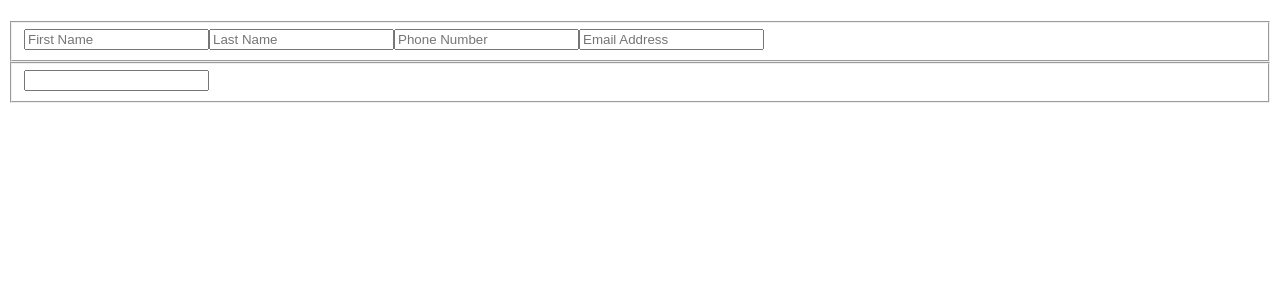
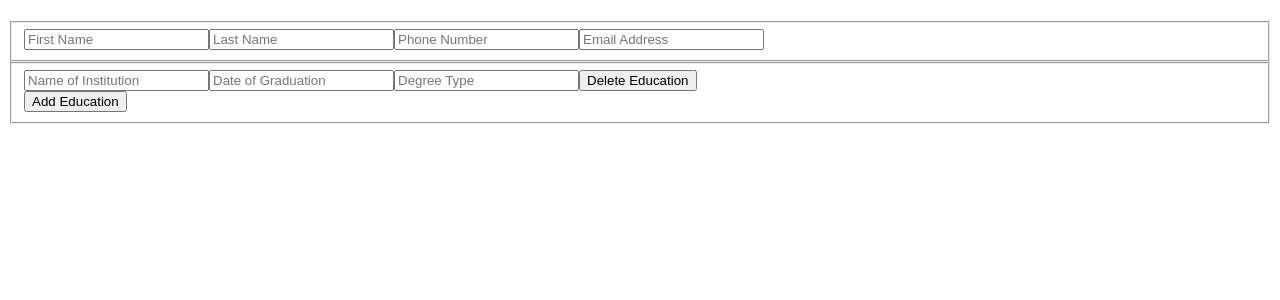
Before and after one commit to DAlexFunk/Odin-CV-Application, a React (Vite) app: page / in a window 1280 px wide. Shown: the top 300 px of the page. Built offline with nearby package versions, Linux system fonts and the light colour scheme.

Commit message:
Implemented of the education section
Refactored the files of the form component to be in separate files

```diff
--- a/src/App.jsx
+++ b/src/App.jsx
@@ -3,21 +3,31 @@ import { StrictMode } from "react";
 import Form from "./components/Form";
 import { useState } from "react";
 
+const baseInfo = {
+  firstName: "",
+  lastName: "",
+  email: "",
+  phoneNumber: "",
+  education: [
+    { name: "", graduation: "", degree: "", id: crypto.randomUUID() },
+  ],
+};
+
 function App() {
-  const [formInfo, setFormInfo] = useState({
-    firstName: "",
-    lastName: "",
-    email: "",
-    phoneNumber: "",
-    education: [{name: "", graduation: "", degree: "", id: 0}]
-  });
+  const [formInfo, setFormInfo] = useState(baseInfo);
 
   return (
     <StrictMode>
       <h1>
         {formInfo.firstName} {formInfo.lastName} {formInfo.phoneNumber} {formInfo.email}
       </h1>
-      <h1>{formInfo.education[0].name}</h1>
+      <>
+        {formInfo.education.map((educationItem) => (
+          <h1>
+            {educationItem.name} {educationItem.graduation} {educationItem.degree}
+          </h1>
+        ))}
+      </>
       <Form formInfo={formInfo} formChange={setFormInfo} />
     </StrictMode>
   );
--- a/src/components/Form.jsx
+++ b/src/components/Form.jsx
@@ -1,96 +1,11 @@
-import { isEqual } from "lodash";
+import PersonalInfo from "./FormPersonalInfo";
+import EducationInfo from "./FormEducationInfo";
 
-function PersonalInfo({ formInfo, formChange }) {
+export default function Form({ formInfo, formChange }) {
   return (
-    <fieldset className="personalInfo">
-      <input
-        className="firstName"
-        type="text"
-        value={formInfo.firstName}
-        placeholder="First Name"
-        onChange={(evt) =>
-          formChange({ ...formInfo, firstName: evt.target.value })
-        }
-      />
-
-      <input
-        className="lastName"
-        type="text"
-        value={formInfo.lastName}
-        placeholder="Last Name"
-        onChange={(evt) =>
-          formChange({ ...formInfo, lastName: evt.target.value })
-        }
-      />
-
-      <input
-        className="phoneNumber"
-        type="tel"
-        value={formInfo.phoneNumber}
-        placeholder="Phone Number"
-        onChange={(evt) =>
-          formChange({ ...formInfo, phoneNumber: evt.target.value })
-        }
-      />
-
-      <input
-        className="email"
-        type="email"
-        value={formInfo.email}
-        placeholder="Email Address"
-        onChange={(evt) => formChange({ ...formInfo, email: evt.target.value })}
-      />
-    </fieldset>
-  );
-}
-
-function EducationItem({ formInfo, formChange, id }) {
-  let index = null;
-  for (let i = 0; i < formInfo.education.length; i++) {
-    if (formInfo.education[i].id === id) {
-      index = i;
-      break;
-    }
-  }
-
-  return (
-    <div className="education">
-      <input
-        className="educationName"
-        type="text"
-        value={formInfo.name}
-        onChange={(evt) => {
-          const newEducation = [...formInfo.education];
-          newEducation[index] = {
-            ...newEducation[index],
-            name: evt.target.value,
-          };
-          formChange({ ...formInfo, education: newEducation });
-        }}
-      />
-    </div>
-  );
-}
-
-function EducationInfo({ formInfo, formChange }) {
-  return (
-    <fieldset>
-      <EducationItem
-        formInfo={formInfo}
-        formChange={formChange}
-        id={formInfo.education[0].id}
-      />
-    </fieldset>
-  );
-}
-
-function Form({ formInfo, formChange }) {
-  return (
-    <form onSubmit={(evt) => evt.preventDefault()} className="CVInfo">
+    <form onSubmit={(evt) => evt.preventDefault()} className="inputForm">
       <PersonalInfo formInfo={formInfo} formChange={formChange} />
       <EducationInfo formInfo={formInfo} formChange={formChange} />
     </form>
   );
 }
-
-export default Form;
--- /dev/null
+++ b/src/components/FormEducationInfo.jsx
@@ -0,0 +1,97 @@
+export default function EducationInfo({ formInfo, formChange }) {
+  return (
+    <fieldset className="educationInfo">
+      {formInfo.education.map((education) => (
+        <EducationItem
+          formInfo={formInfo}
+          formChange={formChange}
+          id={education.id}
+        />
+      ))}
+
+      <button
+        className="newEducation"
+        onClick={() => {
+          const newEducation = [...formInfo.education];
+          newEducation.push({
+            name: "",
+            graduation: "",
+            degree: "",
+            id: crypto.randomUUID(),
+          });
+          formChange({ ...formInfo, education: newEducation });
+        }}
+      >Add Education</button>
+    </fieldset>
+  );
+}
+
+function EducationItem({ formInfo, formChange, id }) {
+  let index = null;
+  for (let i = 0; i < formInfo.education.length; i++) {
+    if (formInfo.education[i].id === id) {
+      index = i;
+      break;
+    }
+  }
+
+  return (
+    <div className="education">
+      <input
+        className="educationName"
+        type="text"
+        placeholder="Name of Institution"
+        value={formInfo.education[index].name}
+        onChange={(evt) => {
+          const newEducation = [...formInfo.education];
+          newEducation[index] = {
+            ...newEducation[index],
+            name: evt.target.value,
+          };
+          formChange({ ...formInfo, education: newEducation });
+        }}
+      />
+
+      <input
+        className="graduationDate"
+        type="text"
+        placeholder="Date of Graduation"
+        value={formInfo.education[index].graduation}
+        onChange={(evt) => {
+          const newEducation = [...formInfo.education];
+          newEducation[index] = {
+            ...newEducation[index],
+            graduation: evt.target.value,
+          };
+          formChange({ ...formInfo, education: newEducation });
+        }}
+      />
+
+      <input
+        className="degree"
+        type="text"
+        placeholder="Degree Type"
+        value={formInfo.education[index].degree}
+        onChange={(evt) => {
+          const newEducation = [...formInfo.education];
+          newEducation[index] = {
+            ...newEducation[index],
+            degree: evt.target.value,
+          };
+          formChange({ ...formInfo, education: newEducation });
+        }}
+      />
+
+      <button
+        className="deleteEducation"
+        onClick={(evt) => {
+          if (formInfo.education.length > 1) {
+            const newEducation = [...formInfo.education];
+            newEducation.splice(index, 1);
+            formChange({ ...formInfo, education: newEducation });
+          }
+        }}
+      >Delete Education</button>
+    </div>
+  );
+}
--- /dev/null
+++ b/src/components/FormPersonalInfo.jsx
@@ -0,0 +1,43 @@
+export default function PersonalInfo({ formInfo, formChange }) {
+  return (
+    <fieldset className="personalInfo">
+      <input
+        className="firstName"
+        type="text"
+        value={formInfo.firstName}
+        placeholder="First Name"
+        onChange={(evt) =>
+          formChange({ ...formInfo, firstName: evt.target.value })
+        }
+      />
+
+      <input
+        className="lastName"
+        type="text"
+        value={formInfo.lastName}
+        placeholder="Last Name"
+        onChange={(evt) =>
+          formChange({ ...formInfo, lastName: evt.target.value })
+        }
+      />
+
+      <input
+        className="phoneNumber"
+        type="tel"
+        value={formInfo.phoneNumber}
+        placeholder="Phone Number"
+        onChange={(evt) =>
+          formChange({ ...formInfo, phoneNumber: evt.target.value })
+        }
+      />
+
+      <input
+        className="email"
+        type="email"
+        value={formInfo.email}
+        placeholder="Email Address"
+        onChange={(evt) => formChange({ ...formInfo, email: evt.target.value })}
+      />
+    </fieldset>
+  );
+}
```
